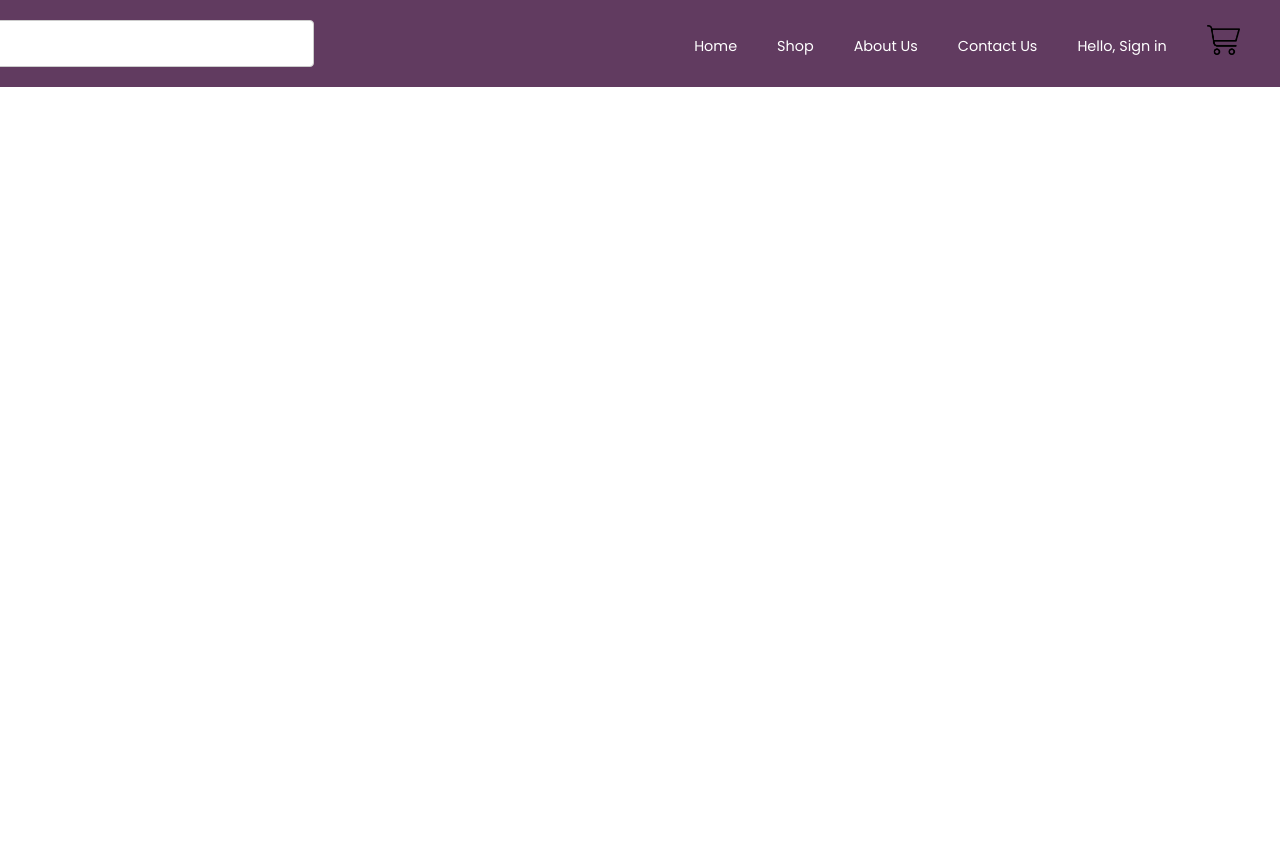
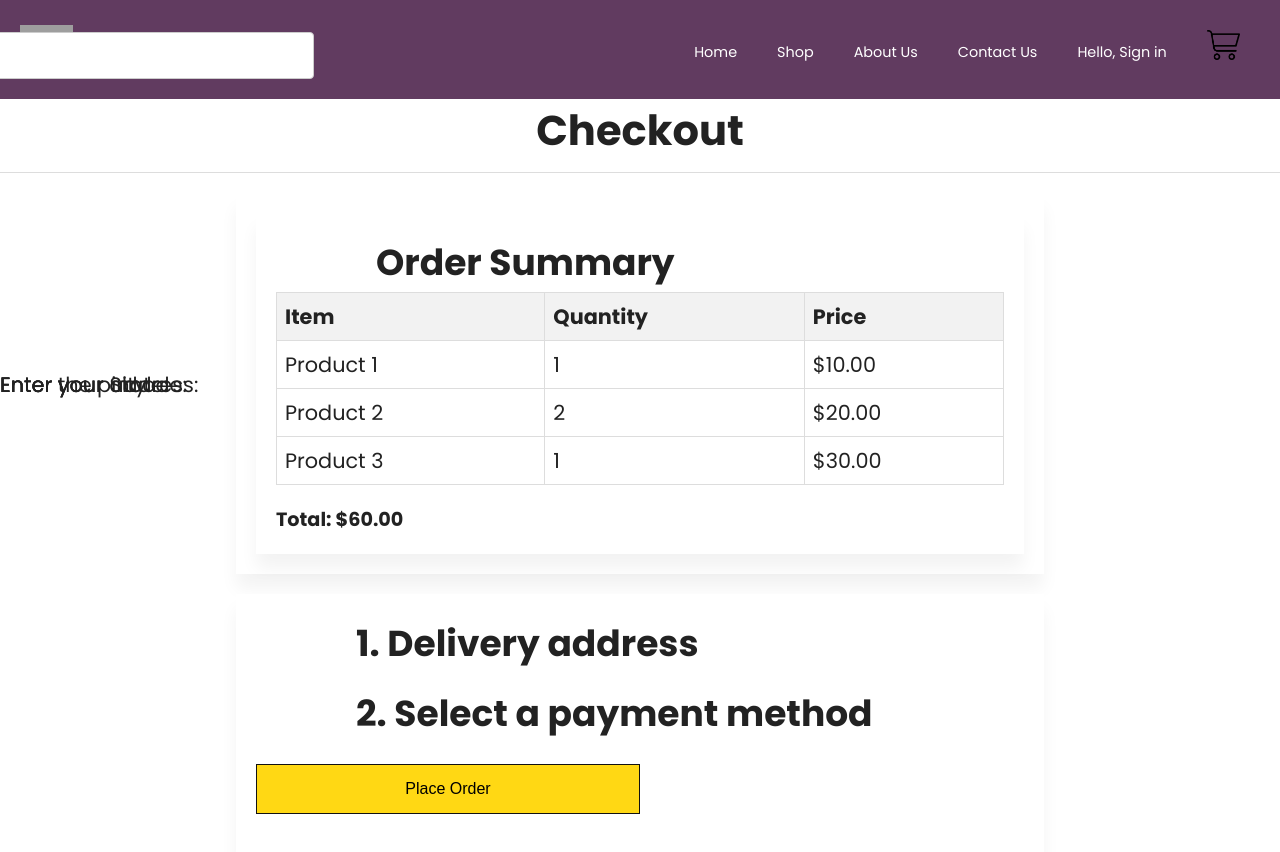
Before and after one commit to ahmedraza0s/westernflex, a React (Create React App) app in the folder wf/frontend/: page /Checkout in a window 1280 px wide. Shown: the top 852 px of the page. Before the commit the page ends 800 px from the top, so only its background shows below. Built offline with nearby package versions, Linux system fonts and the light colour scheme; grey boxes are pictures that could not be loaded.

Commit message:
new update by ahmed

```diff
--- a/wf/frontend/src/App.js
+++ b/wf/frontend/src/App.js
@@ -4,8 +4,10 @@ import Navbar from './components/navbar/Navbar'; // Ensure the path is correct a
 import './components/navbar/navbar.css';        // Ensure the path is correct and case-sensitive
 import Shop from './pages/Shop';                // Ensure the path is correct and case-sensitive
 import Home from './pages/Home';                // Ensure the path is correct and case-sensitive
+import Checkout from './pages/Checkout';
 import Login from './pages/Login';              // Ensure the path is correct and case-sensitive
 import Register from './pages/Register';
+
 
 const App = () => {
   return (
@@ -17,6 +19,7 @@ const App = () => {
         <Route path="/shop" element={<Shop />} />    {/* Shop route */}
         <Route path="/login" element={<Login />} />  {/* Login route */}
         <Route path="/register" element={<Register />} /> {/* Register route */}
+        <Route path="/Checkout" element={<Checkout />} />
         {/* Add other routes here */}
       </Routes>
     </BrowserRouter>
--- a/wf/frontend/src/components/navbar/navbar.jsx
+++ b/wf/frontend/src/components/navbar/navbar.jsx
@@ -22,7 +22,7 @@ const Navbar = () => {
           <Link to="/login" className="dropbtn">Hello, Sign in <i className="fas fa-caret-down"></i></Link>
           <div className="dropdown-content">
             <Link to="#">Your Account</Link>
-            <Link to="#">Your Orders</Link>
+            <Link to="/Checkout">Your Orders</Link>
             <Link to="#">Sign Out</Link>
           </div>
         </li>
--- /dev/null
+++ b/wf/frontend/src/pages/Checkout.jsx
@@ -0,0 +1,89 @@
+import React from 'react';
+import './checkout.css';
+
+const Checkout = () => {
+  return (
+    <div>
+      <header className="checkout-header">
+        <div className="c-container">
+          <h1>Checkout</h1>
+        </div>
+      </header>
+
+      <div className="checkout-container">
+        <section className="order-summary">
+          <div className="order-summary-box">
+            <h2>Order Summary</h2>
+            <table>
+              <thead>
+                <tr>
+                  <th>Item</th>
+                  <th>Quantity</th>
+                  <th>Price</th>
+                </tr>
+              </thead>
+              <tbody>
+                <tr>
+                  <td>Product 1</td>
+                  <td>1</td>
+                  <td>$10.00</td>
+                </tr>
+                <tr>
+                  <td>Product 2</td>
+                  <td>2</td>
+                  <td>$20.00</td>
+                </tr>
+                <tr>
+                  <td>Product 3</td>
+                  <td>1</td>
+                  <td>$30.00</td>
+                </tr>
+              </tbody>
+            </table>
+            <div className="total">
+              Total: <span>$60.00</span>
+            </div>
+          </div>
+        </section>
+      </div>
+
+      <div className="checkout-container">
+        <div className="checkout-content">
+          <div className="delivery-address">
+            <h2>1. Delivery address</h2>
+            <label>
+              Enter your address:
+              <input type="text" className="address" placeholder="Enter your address" required />
+            </label>
+            <label>
+              Enter your State:
+              <input type="text" className="address" placeholder="Enter your state" required />
+            </label>
+            <label>
+              Enter your city:
+              <input type="text" className="address" placeholder="Enter your city" required />
+            </label>
+            <label>
+              Enter the pincode:
+              <input type="number" className="address" placeholder="Enter the pincode" required />
+            </label>
+          </div>
+
+          <div className="payment-method">
+            <h2>2. Select a payment method</h2>
+            <div className="other-payment-methods">
+              <label>
+                <input type="checkbox" name="payment-method" value="cod" required />
+                Cash on Delivery
+              </label>
+            </div>
+            <button className="order">Place Order</button>
+          </div>
+        </div>
+      </div>
+    </div>
+  );
+
+};
+
+export default Checkout;
--- a/wf/frontend/src/pages/Login.jsx
+++ b/wf/frontend/src/pages/Login.jsx
@@ -16,7 +16,7 @@ const Login = () => {
   return (
     <div className="main">
       <section className="sign-in">
-        <div className="container">
+        <div className="login-container">
           <div className="signin-content">
             <div className="signin-image">
               <figure>
--- a/wf/frontend/src/pages/Register.jsx
+++ b/wf/frontend/src/pages/Register.jsx
@@ -15,7 +15,7 @@ const RegisterPage = () => {
   return (
     <div className="main">
       <section className="signup">
-        <div className="container">
+        <div className="register-container">
           <div className="signup-content">
             <div className="signup-form">
               <h2 className="form-title">Sign up</h2>
--- /dev/null
+++ b/wf/frontend/src/pages/checkout.css
@@ -0,0 +1,152 @@
+body {
+    font-family: Arial, sans-serif;
+    background-color: #ede5e5;
+    margin: 0;
+    padding: 0;
+}
+
+.c-container {
+    width: 80%;
+    margin: auto;
+    overflow: hidden;
+}
+
+.checkout-container {
+    max-width: 60%;
+    margin: auto;
+    background-color: #fff;
+    padding: 20px;
+    box-shadow: 0px 15px 16.83px 0.17px rgba(0, 0, 0, 0.05);
+    margin-bottom: 20px;
+}
+
+.checkout-header {
+    text-align: center;
+    border-bottom: 1px solid #ddd;
+    padding-bottom: 10px;
+    margin-bottom: 20px;
+}
+
+.checkout-header h1 {
+    margin: 0;
+}
+
+.checkout-content {
+    display: flex;
+    flex-direction: column;
+    gap: 10px;
+}
+
+.delivery-address, .payment-method, .order-summary {
+    width: 100%;
+}
+
+.delivery-address h, .order-summary h {
+    font-size: 1.3rem;
+    font-family: Poppins;
+}
+
+input {
+    width: 70%;
+    display: block;
+    border: none;
+    border-bottom: 1px solid #999;
+    padding: 6px 30px;
+    font-family: Poppins;
+    box-sizing: border-box;
+    font-size: 1.1rem;
+    background-color: #ede5e5;
+    margin-top: 2%;
+}
+
+.payment-method .other-payment-methods label {
+    display: inline-flex;
+    align-items: center;
+    font-size: 1.1rem;
+}
+
+.payment-method .other-payment-methods input[type="checkbox"] {
+    margin-right: 10px;
+}
+
+h2 {
+    font-size: 1.9rem;
+    margin-bottom: 10px;
+}
+
+p {
+    margin: 5px 0;
+}
+
+.available-balance {
+    margin-bottom: 20px;
+}
+
+#code {
+    padding: 5px;
+    margin-right: 10px;
+}
+
+#apply-code {
+    padding: 5px 5px;
+    background-color: #f0c14b;
+    border: 1px solid #a88734;
+    cursor: pointer;
+}
+
+.card-logos img {
+    width: 50px;
+    margin-right: 10px;
+}
+
+.order-summary h3 {
+    font-size: 20px;
+    color: #b12704;
+}
+
+.order {
+    background-color: #ffd814;
+    border: 1px solid #121211;
+    padding: 15px;
+    cursor: pointer;
+    width: 50%;
+    text-align: center;
+    margin: 20px auto;
+    font-size: 1rem;
+}
+
+.orderDetail {
+    margin-left: 10%;
+}
+
+.orderDetail p {
+    font-size: 1.1rem;
+    font-family: Poppins;
+}
+
+.order-summary table {
+    width: 100%;
+    border-collapse: collapse;
+    margin-bottom: 20px;
+}
+
+.order-summary table, .order-summary th, .order-summary td {
+    border: 1px solid #ddd;
+    padding: 8px;
+    text-align: left;
+}
+
+.order-summary th {
+    background-color: #f2f2f2;
+}
+
+.total {
+    font-size: 1.2rem;
+    font-weight: bold;
+}
+
+.order-summary-box {
+    background-color: #fff;
+    padding: 20px;
+    box-shadow: 0px 15px 16.83px 0.17px rgba(0, 0, 0, 0.05);
+}
--- a/wf/frontend/src/pages/login.css
+++ b/wf/frontend/src/pages/login.css
@@ -53,7 +53,7 @@ body {
   font-family: Poppins;
 }
 
-.container {
+.login-container {
   width: 900px;
   background:#ede5e5;
   margin: 0 auto;
--- a/wf/frontend/src/pages/register.css
+++ b/wf/frontend/src/pages/register.css
@@ -57,7 +57,7 @@ display-flex, .display-flex, .display-flex-center, .signup-content{
     font-family: Poppins;
 }
 
-  .container {
+  .register-container {
     width: 900px;
     background:#ede5e5;
     margin: 0 auto;
```
